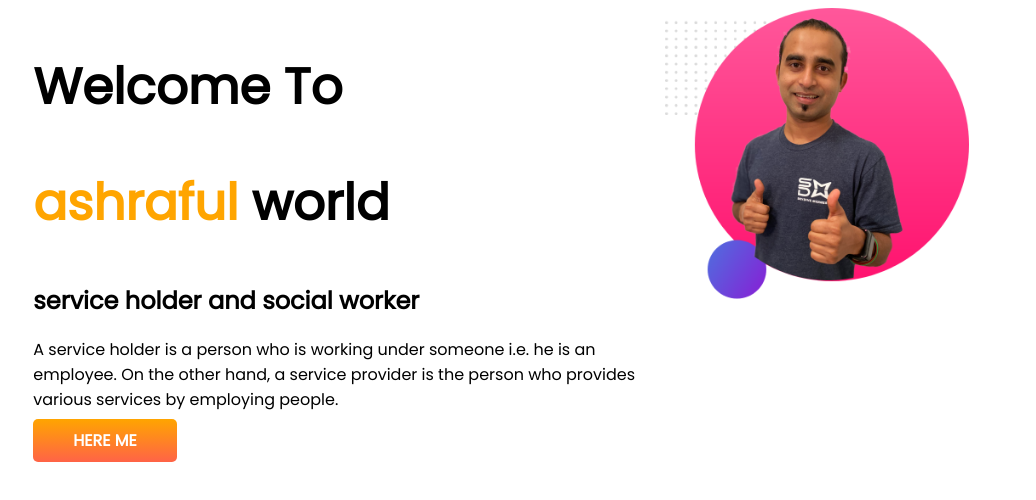
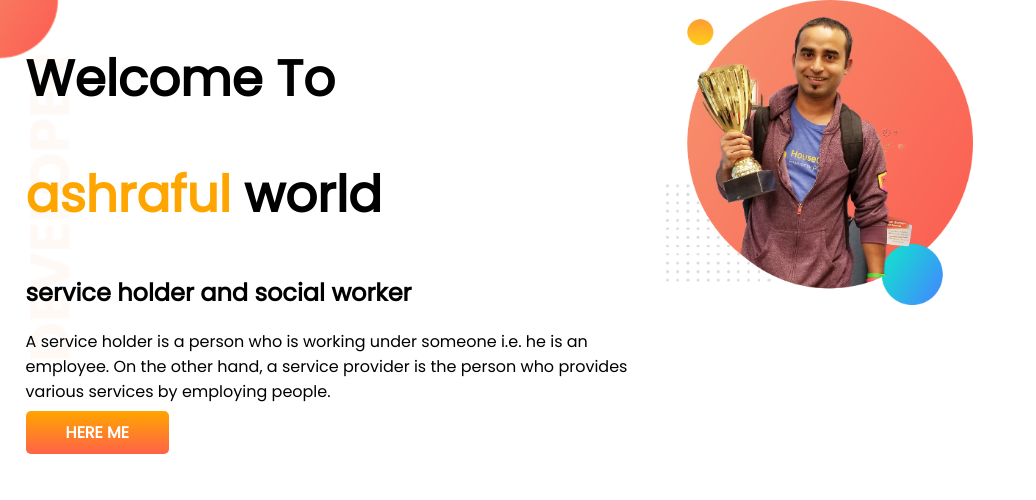
Before and after one commit to ashraful121425/developer.protpolio, a plain HTML site: page index.html in a window 1280 px wide. Shown: the whole page, without its empty margins (0-1036 px from the left). Drawn offline with Linux system fonts and the light colour scheme.

Commit message:
top-banner added

```diff
--- a/index.html
+++ b/index.html
@@ -14,7 +14,7 @@
 
 <body>
 
-    <section>
+    <section class="top-banner">
         <div class="half-width">
             <h1>Welcome To</h1>
             <h1><span class="orange-color">ashraful</span> world</h1>
@@ -24,7 +24,7 @@
             <a class="link-button" target=" blank" href="https://www.linkedin.com/company/programminghero/">HERE ME</a>
         </div>
 
-        <div class="half-width"><img src="images/jhankar2.png" alt=""></div>
+        <div class="half-width"><img src="images/jhankar.png" alt=""></div>
     </section>
 </body>
 
--- a/style.css
+++ b/style.css
@@ -1,5 +1,6 @@
 body {
     font-family: 'Poppins', sans-serif;
+    margin: 0;
 }
 
 h1 {
@@ -32,3 +33,8 @@ section {
     font-weight: 700;
     border-radius: 5px;
 }
+
+.top-banner {
+    background-image: url(images/top-banner.png);
+    background-repeat: no-repeat;
+}
```
